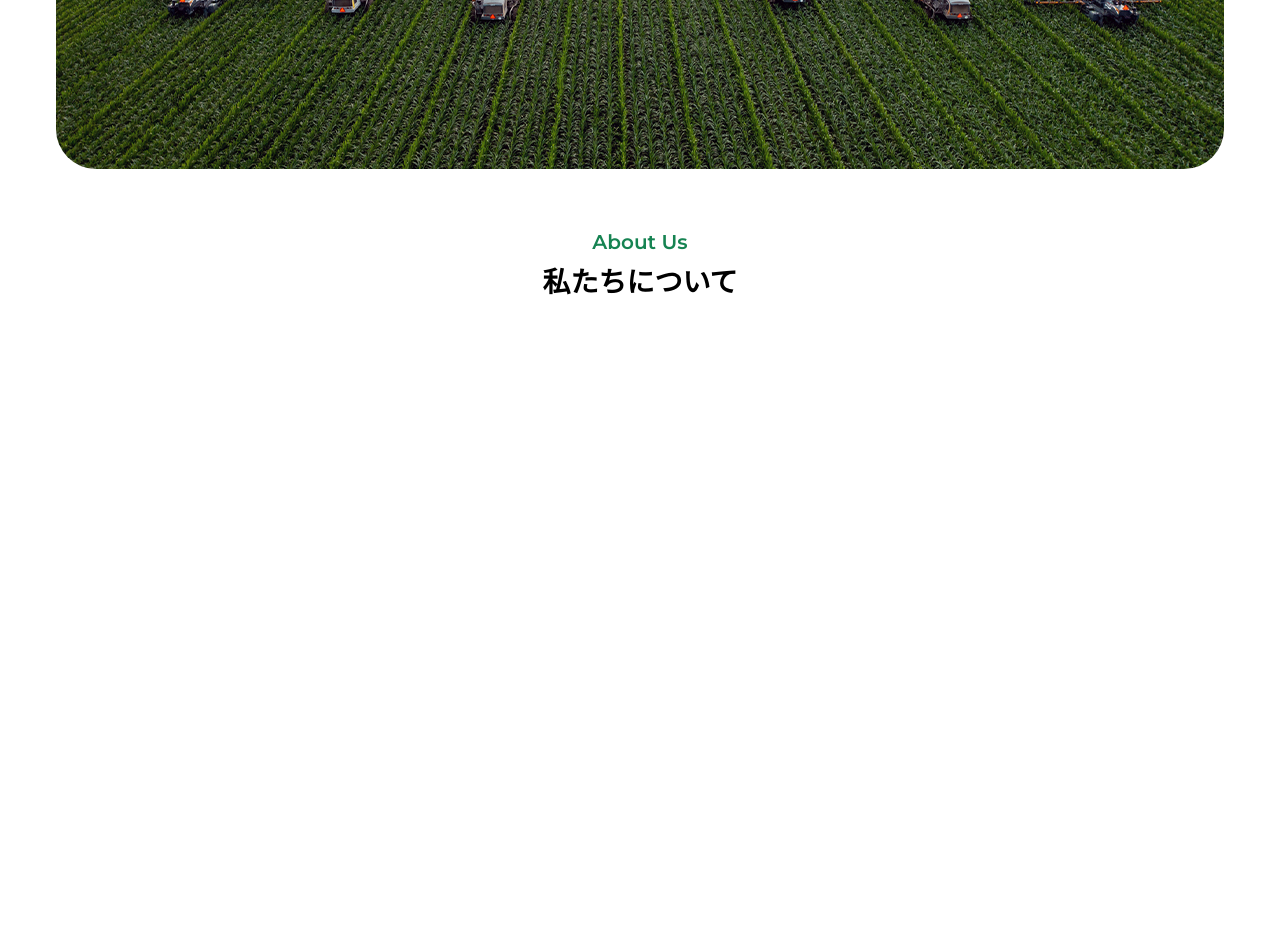
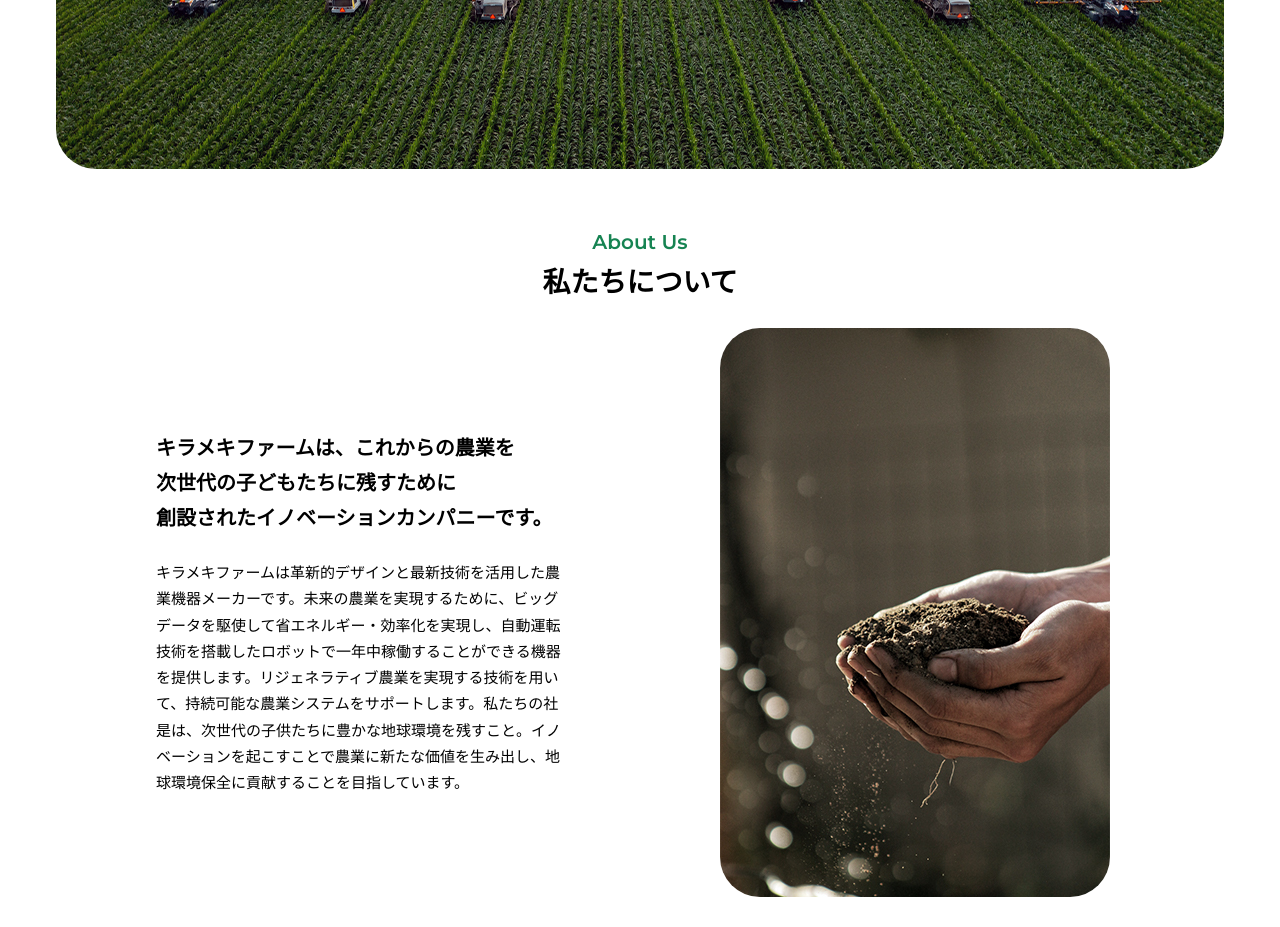
Before and after one commit to aux88/website4, a plain HTML site: page index.html in a window 1280 px wide. Shown: the part 679-1606 px from the top of the page. Before the commit the page ends 979 px from the top, so only its background shows below. Drawn offline with nearby package versions, Linux system fonts and the light colour scheme; some packages are replaced by stand-ins of ours.

Commit message:
aboutセクション実装

```diff
--- a/assets/style/main.css
+++ b/assets/style/main.css
@@ -47,10 +47,6 @@ li {
     font-weight: 700;
 }
 
-.about__container {
-    margin: 0 112px;
-}
-
 .u-title {
     text-align: center;
 }
@@ -74,6 +70,12 @@ li {
 
     .u-title--ja {
         font-size: 28px;
+    }
+}
+
+@media(max-width:767px) {
+    .no-sp {
+        display: none;
     }
 }
 
@@ -322,3 +324,109 @@ li {
         padding-top: 31px;
     }
 }
+
+.about__container {
+    width: 100%;
+}
+
+@media(max-width: 767px) {
+    .about__background {
+        padding: 32px 0;
+        margin-top: 22px;
+        background-image: url("/assets/image/about_us_img.jpg");
+        background-size: 100%;
+    }
+}
+
+@media(min-width: 768px) {
+    .about__background {
+        display: flex;
+        flex-direction: row;
+        justify-content: space-between;
+    }
+}
+
+@media(min-width: 768px) {
+    .about__container {
+        max-width: 1000px;
+        margin: 0 auto;
+    }
+}
+
+.about__textbox {
+    width: 91.8%;
+    padding: 14px 24px 17px;
+    margin: 0 auto;
+    background-color: rgb(255 255 255 / 80%);
+    border-radius: 32px;
+}
+
+@media(min-width: 768px) {
+    .about__textbox {
+        display: flex;
+        flex-direction: column;
+        align-items: flex-start;
+        justify-content: center;
+        width: 50%;
+        padding: 0 0 0 16px;
+        background-color: #fff;
+        border-radius: 0;
+    }
+}
+
+.about__main-text {
+    font-size: 18px;
+    font-weight: 700;
+    line-height: 1.75;
+}
+
+@media(min-width: 768px) {
+    .about__main-text {
+        max-width: 414px;
+        font-size: 20px;
+        line-height: 1.75;
+    }
+}
+
+.about__sub-text {
+    margin-top: 9px;
+    font-size: 15px;
+    font-weight: 400;
+    line-height: 1.75;
+}
+
+@media(min-width: 768px) {
+    .about__sub-text {
+        max-width: 414px;
+        margin-top: 25px;
+    }
+}
+
+.about__image-area {
+    display: none;
+}
+
+@media(min-width: 768px) {
+    .about__image-area {
+        display: flex;
+        justify-content: flex-end;
+        width: 50%;
+        padding: 30px;
+    }
+}
+
+.about__image-frame {
+    width: 88.6%;
+    aspect-ratio: 390 /569;
+
+    /* トリミング枠の縦横比 */
+    overflow: hidden;
+    border-radius: 40px;
+}
+
+.about__image {
+    display: block;
+    width: min(390px,calc(390/1000*100vw));
+    object-fit: cover;
+    object-position: 0 -9px;
+}
--- a/index.html
+++ b/index.html
@@ -78,6 +78,19 @@
                             <div class="u-title--en montserrat-semibold">About Us</div>
                             <div class="u-title--ja">私たちについて</div>
                         </h2>
+                        <div class="about__background">
+                            <div class="about__textbox">
+                                <h3 class="about__main-text">
+                                    キラメキファームは、これからの農業を<br class="no-sp">次世代の子どもたちに残すために<br>創設されたイノベーションカンパニーです。
+                                </h3>
+                                <p class="about__sub-text">キラメキファームは革新的デザインと最新技術を活用した農業機器メーカーです。未来の農業を実現するために、ビッグデータを駆使して省エネルギー・効率化を実現し、自動運転技術を搭載したロボットで一年中稼働することができる機器を提供します。リジェネラティブ農業を実現する技術を用いて、持続可能な農業システムをサポートします。私たちの社是は、次世代の子供たちに豊かな地球環境を残すこと。イノベーションを起こすことで農業に新たな価値を生み出し、地球環境保全に貢献することを目指しています。</p>
+                            </div>
+                            <div class="about__image-area">
+                                <figure class="about__image-frame">
+                                    <img class="about__image" src="/assets/image/about_us_img.jpg" alt="">
+                                </figure>
+                            </div>
+                        </div>
                     </div>
                 </div>
             </section>
```
